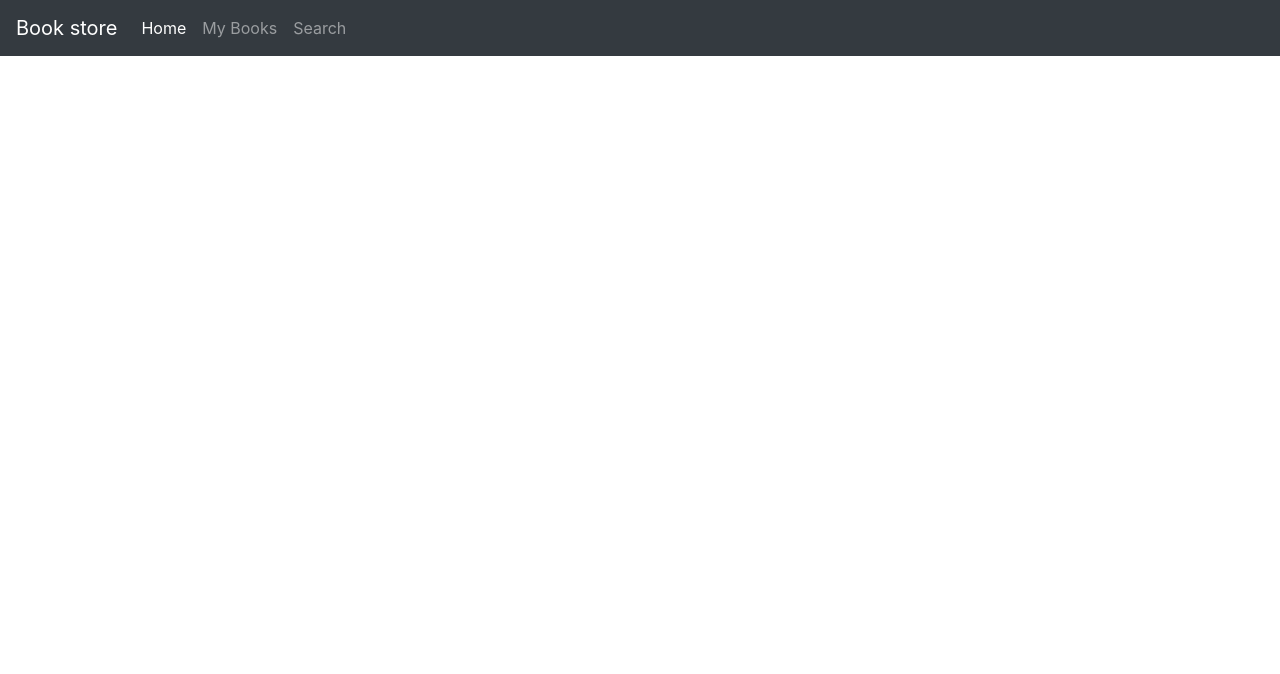
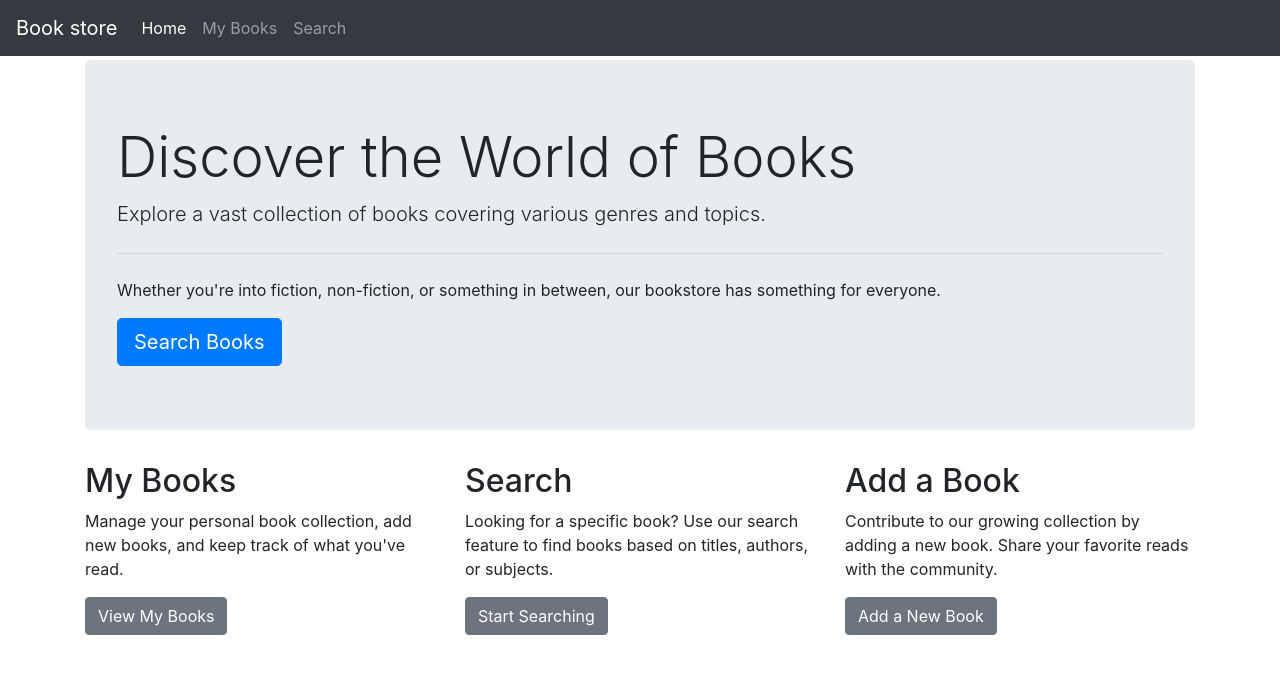
Before and after one commit to SrijaniUnh/book_management, a Django app: page / in a window 1280 px wide. Shown: the top 674 px of the page. Run offline with Django 4.2, Linux system fonts and the light colour scheme; some libraries are stand-ins or nearby versions.

Commit message:
added home view

```diff
--- a/templates/pages/home.html
+++ b/templates/pages/home.html
@@ -1 +1,35 @@
-{% extends "base.html" %}
+<!-- pages/home.html -->
+
+{% extends 'base.html' %}
+
+{% block title %}Welcome to the Bookstore{% endblock title %}
+
+{% block content %}
+
+  <div class="jumbotron">
+    <h1 class="display-4">Discover the World of Books</h1>
+    <p class="lead">Explore a vast collection of books covering various genres and topics.</p>
+    <hr class="my-4">
+    <p>Whether you're into fiction, non-fiction, or something in between, our bookstore has something for everyone.</p>
+    <a class="btn btn-primary btn-lg" href="{% url 'book_search' %}" role="button">Search Books</a>
+  </div>
+
+  <div class="row">
+    <div class="col-md-4">
+      <h2>My Books</h2>
+      <p>Manage your personal book collection, add new books, and keep track of what you've read.</p>
+      <a class="btn btn-secondary" href="{% url 'book_list' %}" role="button">View My Books</a>
+    </div>
+    <div class="col-md-4">
+      <h2>Search</h2>
+      <p>Looking for a specific book? Use our search feature to find books based on titles, authors, or subjects.</p>
+      <a class="btn btn-secondary" href="{% url 'book_search' %}" role="button">Start Searching</a>
+    </div>
+    <div class="col-md-4">
+      <h2>Add a Book</h2>
+      <p>Contribute to our growing collection by adding a new book. Share your favorite reads with the community.</p>
+      <a class="btn btn-secondary" href="{% url 'create_book' %}" role="button">Add a New Book</a>
+    </div>
+  </div>
+
+{% endblock content %}
```
